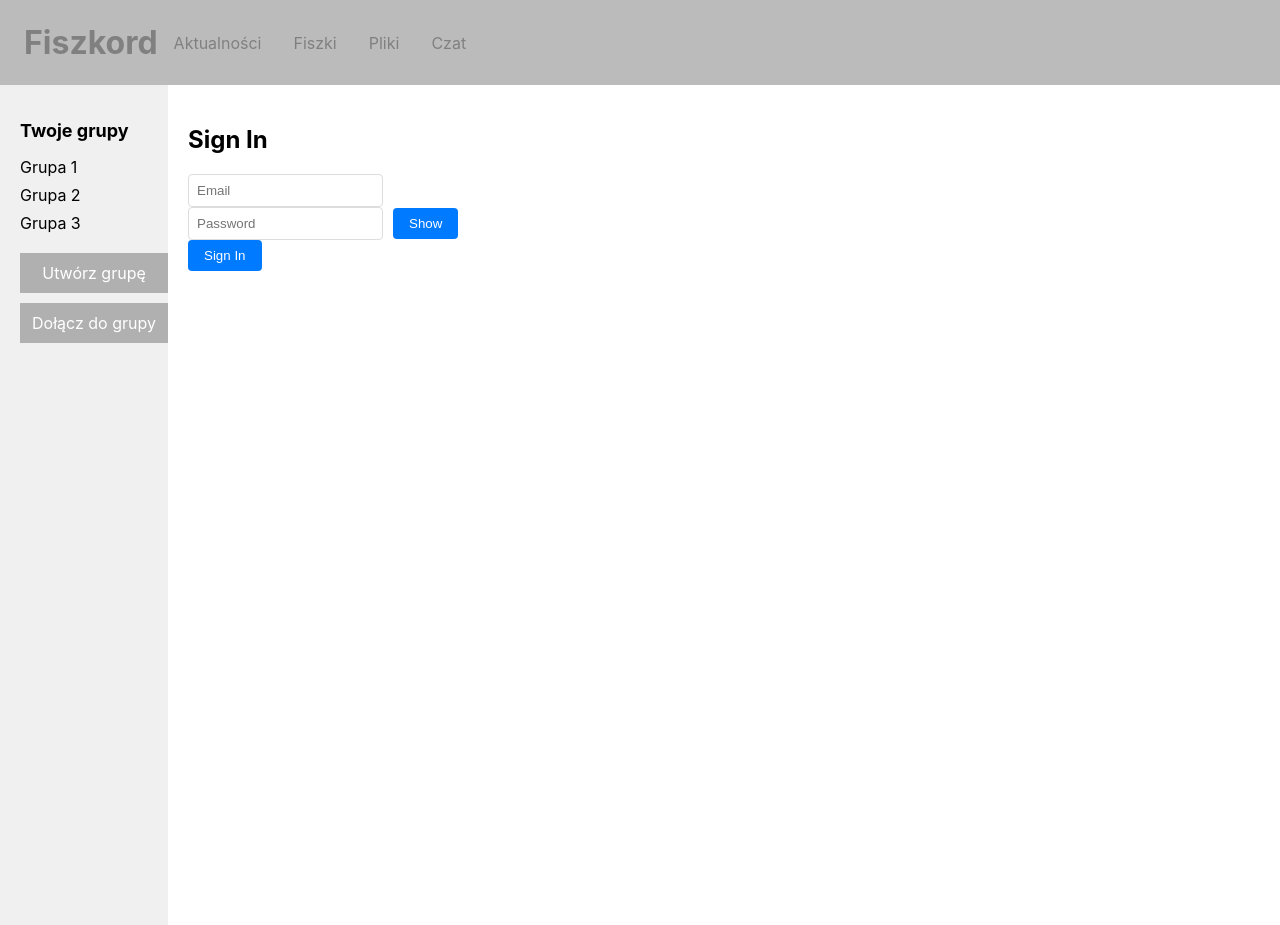
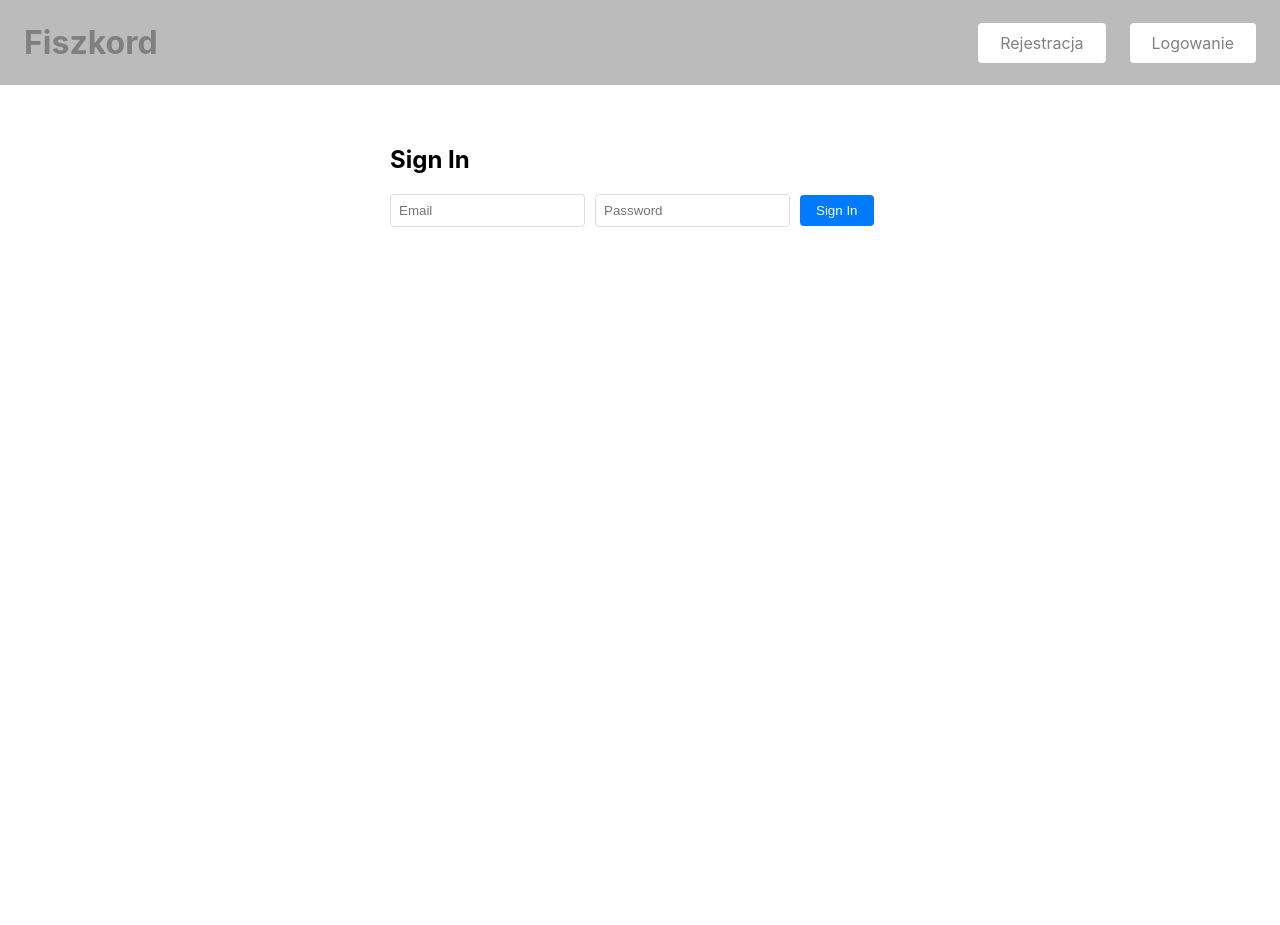
Before and after one commit to Olcia90079/FiszkordFront, a React (Create React App) app in the folder fiszkord_front/: page /signin in a window 1280 px wide. After the commit the page ends 800 px from the top, so only its background shows below. Built offline with nearby package versions, Linux system fonts and the light colour scheme.

Commit message:
Globally visible login state

```diff
--- a/fiszkord_front/package.json
+++ b/fiszkord_front/package.json
@@ -3,6 +3,7 @@
   "version": "0.1.0",
   "private": true,
   "dependencies": {
+    "@reduxjs/toolkit": "^2.0.1",
     "@testing-library/jest-dom": "^5.17.0",
     "@testing-library/react": "^13.4.0",
     "@testing-library/user-event": "^13.5.0",
@@ -10,8 +11,10 @@
     "react": "^18.2.0",
     "react-dom": "^18.2.0",
     "react-icons": "^4.12.0",
+    "react-redux": "^9.0.4",
     "react-router-dom": "^6.20.0",
     "react-scripts": "5.0.1",
+    "redux": "^5.0.1",
     "styled-components": "^5.3.10",
     "web-vitals": "^2.1.4"
   },
--- a/fiszkord_front/src/App.js
+++ b/fiszkord_front/src/App.js
@@ -14,13 +14,15 @@ import {
   Route,
 } from "react-router-dom";
 
+import { useSelector } from 'react-redux';
+
 const App = () => {
 
-  const isLoggedIn = true; // Przykładowa wartość do zmiany później
+  const isLoggedIn = useSelector(state => state.isLogged);
 
   return (
     <Router>
-      <Navbar isLoggedIn = {isLoggedIn}/>
+      <Navbar/>
       <div className="app-container">
         {isLoggedIn && <Sidebar />}
         <div className="content">
--- a/fiszkord_front/src/components/Navbar/index.js
+++ b/fiszkord_front/src/components/Navbar/index.js
@@ -8,8 +8,11 @@ import {
     NavBtnLink,
     Logo,
 } from "./NavbarElements";
+import { useSelector } from 'react-redux';
 
-const Navbar = ({ isLoggedIn }) => {
+const Navbar = () => {
+    const isLogged = useSelector(state => state.isLogged);
+    console.log("Logged: " + isLogged + " in Navbar");
 
     return (
         <>
@@ -19,7 +22,7 @@ const Navbar = ({ isLoggedIn }) => {
                     Fiszkord
                 </Logo>
 
-                {isLoggedIn && (
+                {isLogged && (
                     <NavMenu>
                         <NavLink to="/aktualnosci">
                             Aktualności
@@ -34,7 +37,7 @@ const Navbar = ({ isLoggedIn }) => {
                             Czat
                         </NavLink>
                     </NavMenu>)}
-                {!isLoggedIn && (
+                {!isLogged && (
                     <NavBtn>
                         <NavBtnLink to="/signup">
                             Rejestracja
@@ -46,6 +49,6 @@ const Navbar = ({ isLoggedIn }) => {
             </Nav>
         </>
     );
-};
+}
 
 export default Navbar;
--- a/fiszkord_front/src/components/SignIn/index.js
+++ b/fiszkord_front/src/components/SignIn/index.js
@@ -13,12 +13,15 @@
 import React, { useState } from 'react';
 import axios from 'axios';
 import { validateSignInForm } from './validation';
+import { login } from '../Store/actions';
+import { useDispatch } from 'react-redux';
 
 const SignIn = () => {
     const [userEmail, setUserEmail] = useState('');
     const [userPassword, setUserPassword] = useState('');
     const [showPassword, setShowPassword] = useState(false);
     const [errors, setErrors] = useState({});
+    const dispatch = useDispatch();
 
     const handleSignIn = async () => {
         try {
@@ -42,14 +45,18 @@ const SignIn = () => {
             localStorage.setItem('accessToken', access_token);
             localStorage.setItem('refreshToken', refresh_token);
 
+            dispatch(login());
+
             console.log(response);
+            console.log("access_token: " + access_token);
+            console.log("refresh_token: " + refresh_token);
         } catch (error) {
             console.log(error);
         }
     };
 
     return (
-        <div>
+        <div className="container">
             <h2>Sign In</h2>
             <div className="input-group">
                 <input
@@ -58,25 +65,16 @@ const SignIn = () => {
                     value={userEmail}
                     onChange={(e) => setUserEmail(e.target.value)}
                 />
-                {errors.userEmail && <p className="error-message">{errors.userEmail}</p>}
-            </div>
-            <div className="input-group">
                 <input
                     type={showPassword ? 'text' : 'password'}
                     placeholder="Password"
                     value={userPassword}
                     onChange={(e) => setUserPassword(e.target.value)}
                 />
-                <button onClick={() => setShowPassword(!showPassword)}>
-                    {showPassword ? 'Hide' : 'Show'}
-                </button>
-                {errors.userPassword && <p className="error-message">{errors.userPassword}</p>}
+                <button onClick={handleSignIn}>Sign In</button>
             </div>
-            <button className="sign-in-button" onClick={handleSignIn}>
-                Sign In
-            </button>
         </div>
     );
-};
+}
 
 export default SignIn;
--- /dev/null
+++ b/fiszkord_front/src/components/Store/actions.js
@@ -0,0 +1,12 @@
+export const login = () => {
+    console.log("login action");
+    return {
+        type: 'LOGIN'
+    };
+}
+
+export const logout = () => {
+    return {
+        type: 'LOGOUT'
+    };
+}
--- /dev/null
+++ b/fiszkord_front/src/components/Store/store.js
@@ -0,0 +1,32 @@
+import { configureStore } from '@reduxjs/toolkit';
+
+// Definiuj początkowy stan
+const initialState = {
+  isLogged: false
+};
+
+// Definiuj reducer
+const userReducer = (state = initialState, action) => {
+  switch (action.type) {
+    case 'LOGIN':
+      // console.log("login action in reducer");
+      return {
+        ...state,
+        isLogged: true
+      };
+    case 'LOGOUT':
+      return {
+        ...state,
+        isLogged: false
+      };
+    default:
+      return state;
+  }
+};
+
+// Tworzenie sklepu
+const store = configureStore({
+  reducer: userReducer
+});
+
+export default store;
--- a/fiszkord_front/src/index.js
+++ b/fiszkord_front/src/index.js
@@ -3,12 +3,14 @@ import ReactDOM from 'react-dom/client';
 import './index.css';
 import App from './App';
 import reportWebVitals from './reportWebVitals';
+import store from './components/Store/store';
+import { Provider } from 'react-redux';
 
 const root = ReactDOM.createRoot(document.getElementById('root'));
 root.render(
-  <React.StrictMode>
+  <Provider store={store}>
     <App />
-  </React.StrictMode>
+  </Provider>
 );
 
 // If you want to start measuring performance in your app, pass a function
```
Also changed, not shown: 1 other file (tests, documents, lock files or other folders).
